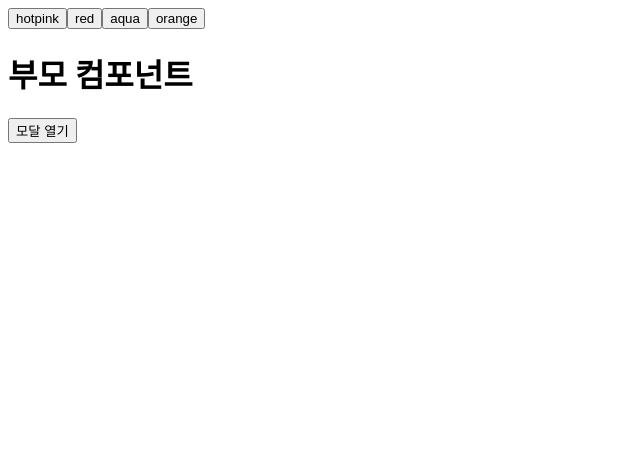
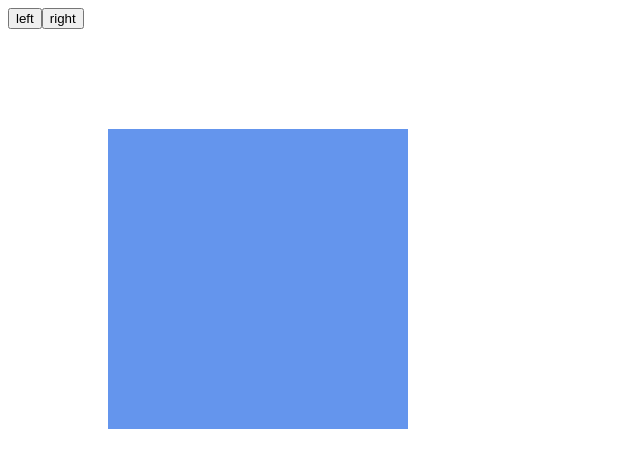
Before and after one commit to aajy/react, a React (Create React App) app: page / in a window 1280 px wide. Shown: the top 468 px of the page, without its empty margins (0-640 px from the left). Built offline with nearby package versions, Linux system fonts and the light colour scheme.

Commit message:
state사용시 후위증감연산자x, state값을 연산한 값은 o

```diff
--- a/src/App.jsx
+++ b/src/App.jsx
@@ -1,25 +1,14 @@
 import { useState } from 'react';
-import Modal from './modal/Modal';
+import './App.scss';
+export default function App() {
+	console.log('render');
+	const [Index, setIndex] = useState(0);
 
-export default function App() {
-	const [IsOpen, setIsOpen] = useState(false);
-	const [Color, setColor] = useState('black');
-	const [DBColors, setDBColors] = useState(['hotpink', 'red', 'aqua', 'orange']);
-	const changeColor = (color) => {
-		setColor(color);
-	};
 	return (
 		<>
-			{DBColors.map((color, index) => {
-				return (
-					<button onClick={() => changeColor(color)} key={color + index}>
-						{color}
-					</button>
-				);
-			})}
-			<h1 style={{ color: Color }}>부모 컴포넌트</h1>
-			<button onClick={() => setIsOpen(!IsOpen)}>{IsOpen ? '모달 닫기' : '모달 열기'}</button>
-			{IsOpen && <Modal color={Color} />}
+			<button onClick={() => setIndex(Index - 1)}>left</button>
+			<button onClick={() => setIndex(Index + 1)}>right</button>
+			<div className='box' style={{ transform: `rotate(${45 * Index}deg)` }}></div>
 		</>
 	);
 }
--- /dev/null
+++ b/src/App.scss
@@ -0,0 +1,7 @@
+.box {
+	width: 300px;
+	height: 300px;
+	background: cornflowerblue;
+	margin: 100px;
+	transition: transform 0.5s;
+}
--- a/src/modal/Modal.jsx
+++ /dev/null
@@ -1,8 +0,0 @@
-import './Modal.scss';
-export default function Modal({ color }) {
-	return (
-		<div className='Modal' style={{ backgroundColor: color }}>
-			Modal
-		</div>
-	);
-}
--- a/src/modal/Modal.scss
+++ /dev/null
@@ -1,10 +0,0 @@
-.Modal {
-	width: 400px;
-	height: 250px;
-	background-color: #333;
-	position: absolute;
-	top: 50%;
-	left: 50%;
-	margin-top: -125px;
-	margin-left: -200px;
-}
```
